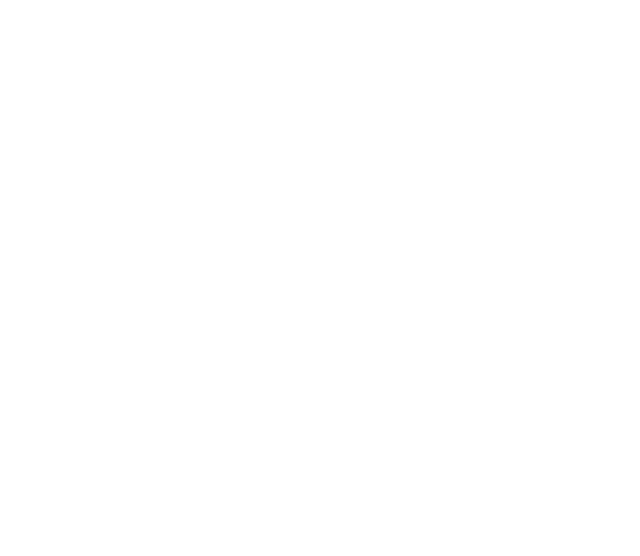
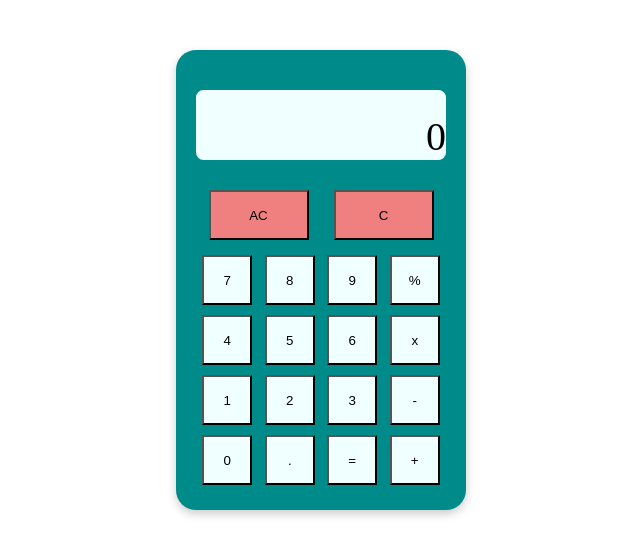
Before and after one commit to larstrk/odin-calculator, a plain HTML site: page index.html in a window 1280 px wide. Shown: the whole page, without its empty margins (319-959 px from the left). Drawn offline with Linux system fonts and the light colour scheme.

Commit message:
UI and start of logic

```diff
--- a/index.html
+++ b/index.html
@@ -5,6 +5,41 @@
     <link rel="stylesheet" href="style.css">
 </head>
 <body>
+    <div class="calculator">
+        <div class="display" id="display"></div>
+        <div class="row-container">
+            <div class="row-one">
+                <button class="big operator" id="clear-memory">AC</button>
+                <button class="big operator" id="delete-last-number">C</button>
+            </div>
+            <div class="row-two">
+                <button class="square number" id="seven">7</button>
+                <button class="square number" id="eight">8</button>
+                <button class="square number" id="nine">9</button>
+                <button class="square operator" id="divide">%</button>
+            </div>
+            <div class="row-three">
+                <button class="square number" id="four">4</button>
+                <button class="square number" id="five">5</button>
+                <button class="square number" id="six">6</button>
+                <button class="square operator" id="multiply">x</button>
+            </div>
+            <div class="row-four">
+                <button class="square number" id="one">1</button>
+                <button class="square number" id="two">2</button>
+                <button class="square number" id="three">3</button>
+                <button class="square operator" id="subtract">-</button>
+            </div>
+            <div class="row-five">
+                <button class="square number" id="zero">0</button>
+                <button class="square operator" id="dot">.</button>
+                <button class="square operator" id="equal">=</button>
+                <button class="square operator" id="add">+</button>
+            </div>
+        </div>
+
+    </div>
+
 
     <script src="script.js"></script>
 </body>
--- a/script.js
+++ b/script.js
@@ -1,3 +1,44 @@
+let operator = null;
+let firstNumber = null;
+let secondNumber = null;
+let displayNumber = 0;
+let pressedNumber = null;
+let pressedOperator = null;
+let operatorSelected = false;
+
+
+let display = document.getElementById('display');
+display.textContent = displayNumber;
+
+document.querySelectorAll('.number').forEach(button => {
+    button.addEventListener('click', function() {
+        pressedNumber = this.textContent;
+        console.log(pressedNumber);
+
+        if (displayNumber === 0 || operatorSelected) {
+            displayNumber = pressedNumber;
+            operatorSelected = false;
+        } else  {
+            displayNumber = displayNumber + pressedNumber;
+        }
+        display.textContent = displayNumber;
+
+    });
+});
+
+
+
+document.querySelectorAll('.operator').forEach(button => {
+    button.addEventListener('click', function() {
+        pressedOperator = this.textContent; // Saves the operator
+        console.log(pressedOperator);
+        operatorSelected = true; // To start the displayNuber new
+        firstNumber = parseInt(displayNumber, 10); // Save the displayNumber as an Integer in the firstNumber
+        operator = pressedOperator;
+    });
+});
+
+
 // Basic math functions
 function add(a, b) {
     return a + b;
--- a/style.css
+++ b/style.css
@@ -0,0 +1,61 @@
+.calculator {
+    width: 250px;
+    background-color: darkcyan;
+    border-radius: 20px;
+    padding: 20px;
+    box-shadow: 0 4px 10px rgba(0, 0, 0, 0.2);
+    margin: 50px auto;
+}
+
+.display {
+    width: 250px;
+    height: 70px;
+    border-radius: 2mm;
+    margin: 20px 0;
+    background-color: azure;
+    font-size: 40px;
+    display: flex;
+    align-items: flex-end;
+    justify-content: flex-end;
+}
+
+.row-container {
+    display: flex;
+    flex-direction: column;
+    align-items: center;
+}
+
+.row-one,
+.row-two,
+.row-three,
+.row-four,
+.row-five  {
+    width: 250px;
+    display: flex;
+    justify-content: space-around;
+
+}
+
+.square {
+    width: 50px;
+    height: 50px;
+    margin: 5px;
+    background-color: azure;
+}
+
+.square:hover{
+    background-color: darkcyan;
+    color: azure;
+}
+
+.big {
+    width: 100px;
+    height: 50px;
+    margin: 10px;
+    background-color: lightcoral;
+}
+
+.big:hover {
+    background-color: rgb(207, 5, 5);
+    color: azure;
+}
```
